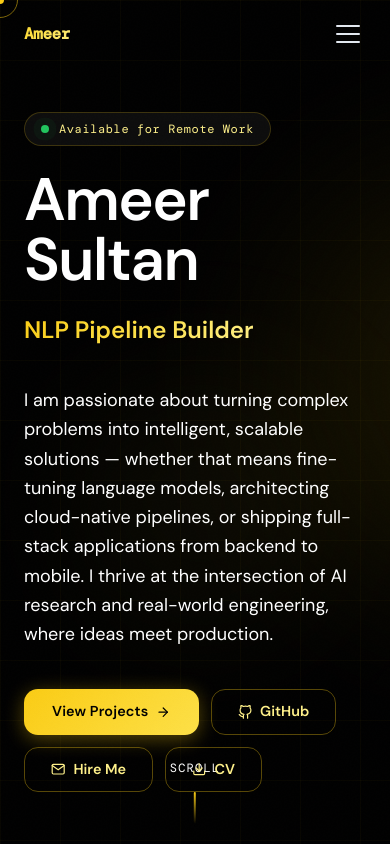
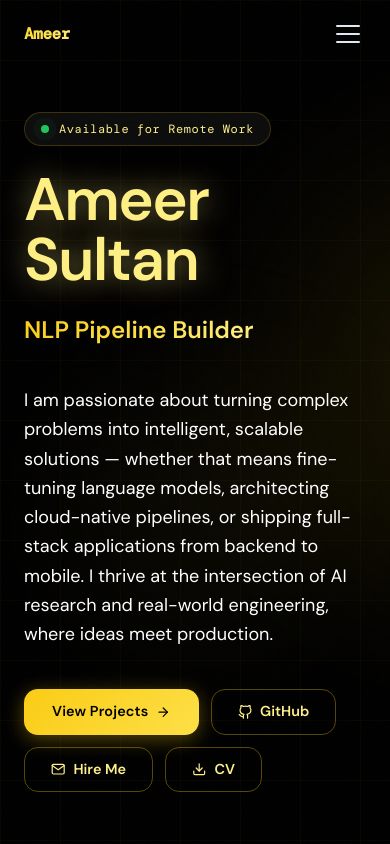
Before and after one commit to Ameer3716/Portfolio, a React (Create React App) app in the folder client/: page / in a window 390 px wide. Shown: the top 844 px of the page. Built offline with nearby package versions, Linux system fonts and the light colour scheme; the HTML template or start-up script is replaced by a standard one.

Commit message:
Updaates

```diff
--- a/client/src/App.js
+++ b/client/src/App.js
@@ -32,14 +32,14 @@ function AnimatedRoutes() {
 }
 
 function AppInner() {
-  const { dotRef, ringRef } = useCursor();
+  const { dotRef, ringRef, isMobile } = useCursor();
   const progressRef = useScrollProgress();
 
   return (
     <div className="noise">
-      {/* Custom cursor */}
-      <div ref={dotRef} className="cursor-dot" />
-      <div ref={ringRef} className="cursor-ring" />
+      {/* Custom cursor - Hidden on mobile */}
+      {!isMobile && <div ref={dotRef} className="cursor-dot" />}
+      {!isMobile && <div ref={ringRef} className="cursor-ring" />}
       {/* Scroll progress */}
       <div ref={progressRef} className="scroll-progress" style={{ width: "100%", transform: "scaleX(0)" }} />
 
--- a/client/src/hooks/useCursor.js
+++ b/client/src/hooks/useCursor.js
@@ -1,13 +1,21 @@
-import { useEffect, useRef } from "react";
+import { useEffect, useRef, useState } from "react";
 
 export function useCursor() {
   const dotRef = useRef(null);
   const ringRef = useRef(null);
+  const [isMobile, setIsMobile] = useState(false);
+
+  useEffect(() => {
+    const checkMobile = () => setIsMobile(window.innerWidth < 768);
+    checkMobile();
+    window.addEventListener('resize', checkMobile);
+    return () => window.removeEventListener('resize', checkMobile);
+  }, []);
 
   useEffect(() => {
     const dot = dotRef.current;
     const ring = ringRef.current;
-    if (!dot || !ring) return;
+    if (!dot || !ring || isMobile) return;
 
     let mouseX = 0, mouseY = 0;
     let ringX = 0, ringY = 0;
@@ -46,7 +54,7 @@ export function useCursor() {
     };
   }, []);
 
-  return { dotRef, ringRef };
+  return { dotRef, ringRef, isMobile };
 }
 
 export function useScrollProgress() {
--- a/client/src/index.css
+++ b/client/src/index.css
@@ -102,6 +102,19 @@ body {
   0% { background-position: 0% 50%; }
   50% { background-position: 100% 50%; }
   100% { background-position: 0% 50%; }
+}
+
+/* ── COLOR SHIFT ANIMATION ─────────────────────────────────────── */
+@keyframes colorShift {
+  0% { color: #FFFFFF; text-shadow: 0 0 20px rgba(250, 204, 21, 0.3); }
+  25% { color: #FACC15; text-shadow: 0 0 30px rgba(250, 204, 21, 0.6); }
+  50% { color: #FDE047; text-shadow: 0 0 40px rgba(253, 224, 71, 0.6); }
+  75% { color: #FEF08A; text-shadow: 0 0 30px rgba(254, 240, 138, 0.5); }
+  100% { color: #FFFFFF; text-shadow: 0 0 20px rgba(250, 204, 21, 0.3); }
+}
+
+.animate-color-shift {
+  animation: colorShift 4s ease-in-out infinite;
 }
 
 /* ── CARD STYLES ─────────────────────────────────────────────────── */
--- a/client/src/pages/Home.jsx
+++ b/client/src/pages/Home.jsx
@@ -120,7 +120,7 @@ export default function Home() {
           {/* Name */}
           <motion.h1
             variants={itemVariants}
-            className="font-display text-6xl md:text-8xl font-semibold text-white leading-none mb-4 tracking-tight"
+            className="font-display text-6xl md:text-8xl font-semibold text-white leading-none mb-4 tracking-tight animate-color-shift"
           >
             Ameer Sultan
           </motion.h1>
@@ -169,12 +169,12 @@ export default function Home() {
           </motion.div>
         </motion.div>
 
-        {/* Scroll indicator */}
+        {/* Scroll indicator - Hidden on mobile */}
         <motion.div
           initial={{ opacity: 0 }}
           animate={{ opacity: 1 }}
           transition={{ delay: 1.5 }}
-          className="absolute bottom-10 left-1/2 -translate-x-1/2 flex flex-col items-center gap-2"
+          className="hidden md:flex absolute bottom-10 left-1/2 -translate-x-1/2 flex-col items-center gap-2"
         >
           <span className="text-white text-xs font-mono tracking-widest">SCROLL</span>
           <motion.div
```
